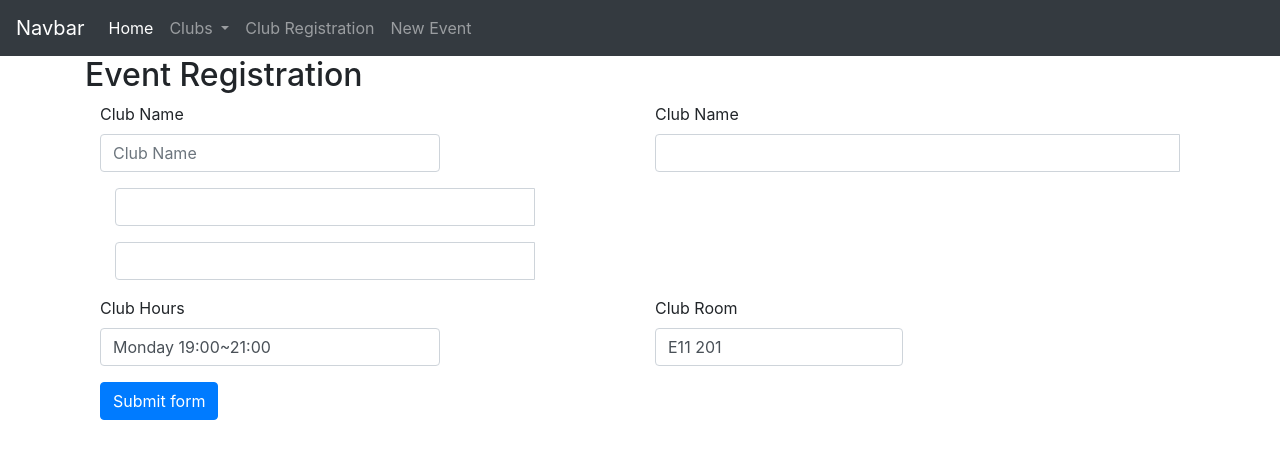
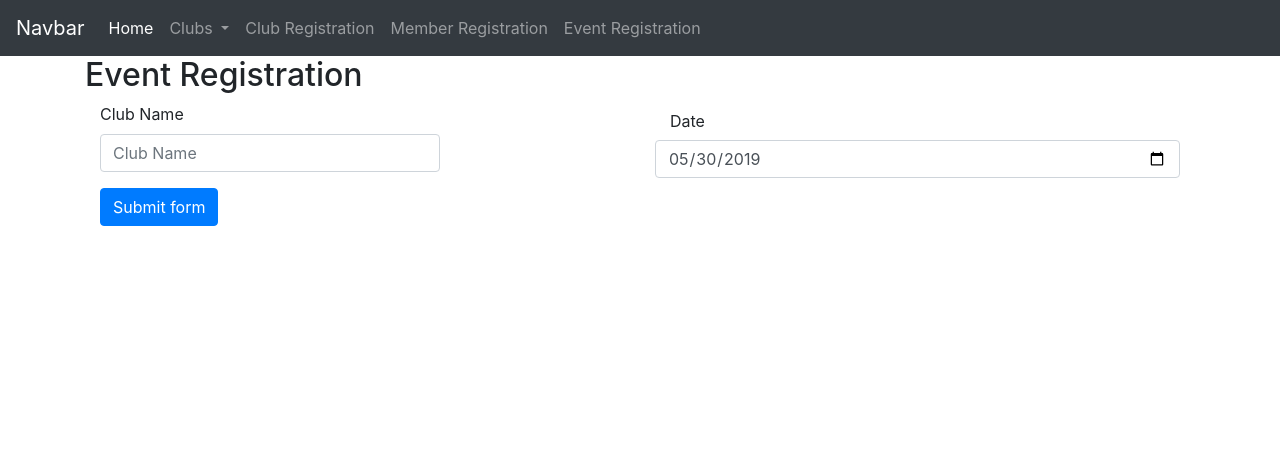
Before and after one commit to thahn106/cs360, a Flask app: page /newevent in a window 1280 px wide. Shown: the top 459 px of the page. Run offline with Flask 2, Linux system fonts and the light colour scheme; data that the repository does not hold is empty; some libraries are stand-ins or nearby versions.

Commit message:
Clean up more bootstrap.

```diff
--- a/frontend.py
+++ b/frontend.py
@@ -1,10 +1,3 @@
-# This contains our frontend; since it is a bit messy to use the @app.route
-# decorator style when using application factories, all of our routes are
-# inside blueprints. This is the front-facing blueprint.
-#
-# You can find out more about blueprints at
-# http://flask.pocoo.org/docs/blueprints/
-
 from flask import Blueprint, render_template, flash, redirect, url_for, request
 from markupsafe import escape
 
@@ -18,15 +11,14 @@ frontend = Blueprint('frontend', __name__)
 db = pymysql.connect(host = "34.85.123.237", user = "root", passwd = "password", db = "kaistclubdb")
 cur = db.cursor()
 
-# We're adding a navbar as well through flask-navbar. In our example, the
-# navbar has an usual amount of Link-Elements, more commonly you will have a
-# lot more View instances.
-# nav.register_element('frontend_top', Navbar(
-#     View('KAIST Clubs', '.index'),
-#     View('Home', '.index'),
-#     View('Club Registration', '.clubreg'),
-#     View('New Event', '.newevent'),
-#     ))
+@frontend.context_processor
+def div_dict():
+    select_stmt = (
+        "SELECT * FROM division"
+        )
+    cur.execute(select_stmt)
+    divs = cur.fetchall()
+    return dict(divs=divs)
 
 @frontend.route('/eventretrieval')
 def eventretrieval():
@@ -34,7 +26,6 @@ def eventretrieval():
 
 @frontend.route('/clubreg', methods=['GET'])
 def clubreg():
-    #getinfo()
     return render_template("clubreg.html")
 
 @frontend.route('/clubreg', methods=['POST'])
@@ -46,17 +37,66 @@ def getinfo():
     department = request.form['division']
     objective = request.form['Objective']
 
-    ind = int(department)
-    departments = ["Culture", "Performing Art", "Creative Arts", "Band Music", "Vocal Music", "Instrumental Music", "Society", "Religion", "Ball Sport", "Life Sport", "Science & Engineering", "Liberal Arts"]
-
     insert_stmt = (
     "INSERT INTO club (Name, MeetingHours, ManagerID, Location, Objective, Dname) VALUES (%s, %s, %s, %s, %s, %s)"
     )
-    data = (name, hours, '00000', location, objective, departments[ind - 1])
+    data = (name, hours, '00000', location, objective, department)
 
     cur.execute(insert_stmt, data)
     db.commit()
     return render_template("index.html")
+
+@frontend.route('/newmember', methods=['GET'])
+def memberreg():
+    clubname = (request.args.get('clubname'))
+    return render_template("newmember.html", clubname = clubname)
+
+@frontend.route('/newmember', methods=['POST'])
+def newmember():
+    clubname = request.form['clubname']
+    studentid = request.form['sid']
+    select_stmt = (
+        "SELECT * FROM student"
+    )
+    cur.execute(select_stmt)
+    students = cur.fetchall()
+    here = False
+    for student in students:
+        if(student[1] == studentid):
+            here = True
+            break
+
+    if(not(here)):
+        #student id is not there
+        return render_template("newmember.html", clubname=clubname, sid=studentid, err="Unregistered Student ID.")
+
+    here = False
+    select_stmt = (
+        "SELECT * FROM member"
+    )
+    cur.execute(select_stmt)
+    members = cur.fetchall()
+
+
+    for member in members:
+        if(member[0] == studentid):
+            if(member[1] == clubname):
+                here = True
+                break
+
+    if(here):
+        return render_template("newmember.html", clubname=clubname, sid=studentid, err="Student already registered.")
+
+    insert_stmt = (
+        "INSERT INTO member (SID, Club) VALUES (%s, %s)"
+        )
+
+    data = (studentid, clubname)
+    cur.execute(insert_stmt)
+    db.commit()
+
+    return render_template("index.html")
+
 
 @frontend.route('/division')
 def division():
--- a/main.py
+++ b/main.py
@@ -10,5 +10,4 @@ def create_app(configfile=None):
 app = create_app()
 
 if __name__ == '__main__':
-    # print("TESTING LOCALLY")
     app.run(host='127.0.0.1', port=8080, debug=True)
--- a/templates/nav.html
+++ b/templates/nav.html
@@ -14,14 +14,20 @@
         </a>
         <div class="dropdown-menu" aria-labelledby="navbarDropdownMenuLink">
           <a class="dropdown-item" href="/division">Divisions</a>
-          <a class="dropdown-item" href="#">Something else here</a>
+          <hr>
+          {% for div in divs %}
+            <a class= "dropdown-item" href='/clubretrieval?div={{div[0]}}'>{{div[0]}}</a>
+          {%endfor%}
         </div>
       </li>
       <li class="nav-item">
         <a class="nav-link" href="/clubreg">Club Registration</a>
       </li>
       <li class="nav-item">
-        <a class="nav-link" href="/newevent">New Event</a>
+        <a class="nav-link" href="/newmember">Member Registration</a>
+      </li>
+      <li class="nav-item">
+        <a class="nav-link" href="/newevent">Event Registration</a>
       </li>
     </ul>
   </div>
--- a/templates/newevent.html
+++ b/templates/newevent.html
@@ -2,16 +2,6 @@
 
 {% block content %}
 <div class="container">
-  {%- with messages = get_flashed_messages(with_categories=True) %}
-  {%- if messages %}
-    <div class="row">
-      <div class="col-md-12">
-        {{utils.flashed_messages(messages)}}
-      </div>
-    </div>
-  {%- endif %}
-  {%- endwith %}
-  <div>
   <h2>Event Registration</h2>
   <div class="container">
     <form class="needs-validation" novalidate>
@@ -25,79 +15,13 @@
         </div>
         <div class="col-md-2 mb-3"></div>
         <div class='col-md-6'>
-        <label for="validationCustom01">Club Name</label>
-          <div class='input-group date' id='datetimepicker1'>
-            <input type='text' class="form-control" />
+          <label for="example-date-input" class="col-2 col-form-label">Date</label>
+          <input type="date" class="form-control"  value="2019-05-30" id="example-date-input">
           <span class="input-group-addon">
           <span class="glyphicon glyphicon-calendar"></span>
-            </span>
         </div>
     </div>
-      <script type="text/javascript">
-          $(function () {
-              $('#datetimepicker1').datetimepicker();
-          });
-      </script>
-    </div>
 
-
-    <div class = "row">
-      <div class="container">
-        <div class='col-md-5'>
-            <div class="form-group">
-                <div class='input-group date' id='datetimepicker6'>
-                    <input type='text' class="form-control" />
-                    <span class="input-group-addon">
-                        <span class="glyphicon glyphicon-calendar"></span>
-                    </span>
-                </div>
-            </div>
-        </div>
-        <div class='col-md-5'>
-            <div class="form-group">
-                <div class='input-group date' id='datetimepicker7'>
-                    <input type='text' class="form-control" />
-                    <span class="input-group-addon">
-                        <span class="glyphicon glyphicon-calendar"></span>
-                    </span>
-                </div>
-            </div>
-        </div>
-      </div>
-      <script type="text/javascript">
-          $(function () {
-              $('#datetimepicker6').datetimepicker();
-              $('#datetimepicker7').datetimepicker({
-                  useCurrent: false //Important! See issue #1075
-              });
-              $("#datetimepicker6").on("dp.change", function (e) {
-                  $('#datetimepicker7').data("DateTimePicker").minDate(e.date);
-              });
-              $("#datetimepicker7").on("dp.change", function (e) {
-                  $('#datetimepicker6').data("DateTimePicker").maxDate(e.date);
-              });
-          });
-      </script>
-    </div>
-
-
-    <div class="row">
-      <div class="col-md-4 mb-3">
-        <label for="validationCustom02">Club Hours</label>
-        <input type="text" class="form-control" id="validationCustom02" placeholder="Club hours" value="Monday 19:00~21:00" required>
-        <div class="valid-feedback">
-          Looks good!
-        </div>
-      </div>
-      <div class="col-md-2 mb-3"></div>
-      <div class="col-md-3 mb-3">
-        <label for="validationCustom03">Club Room</label>
-        <input type="text" class="form-control" id="validationCustom03" placeholder="Club Room" value="E11 201" required>
-        <div class="valid-feedback">
-          Looks good!
-        </div>
-      </div>
-    </div>
     <button class="btn btn-primary" type="submit">Submit form</button>
     </form>
 </div>
@@ -123,5 +47,13 @@
   })();
   </script>
 </div>
+{%- endblock %}
+
+{%- block messages %}
+<div class="alert alert-warning alert-dismissible fade show" role="alert">
+  <strong>Holy guacamole!</strong> You should check in on some of those fields below.
+  <button type="button" class="close" data-dismiss="alert" aria-label="Close">
+    <span aria-hidden="true">&times;</span>
+  </button>
 </div>
 {%- endblock %}
```
Also changed, not shown: templates/clubreg.html (+9 -29 lines), templates/newmember.html (added, +61 -0 lines), templates/base.html (line endings or trailing spaces). Lines whose indentation alone changed are shown as unchanged.
